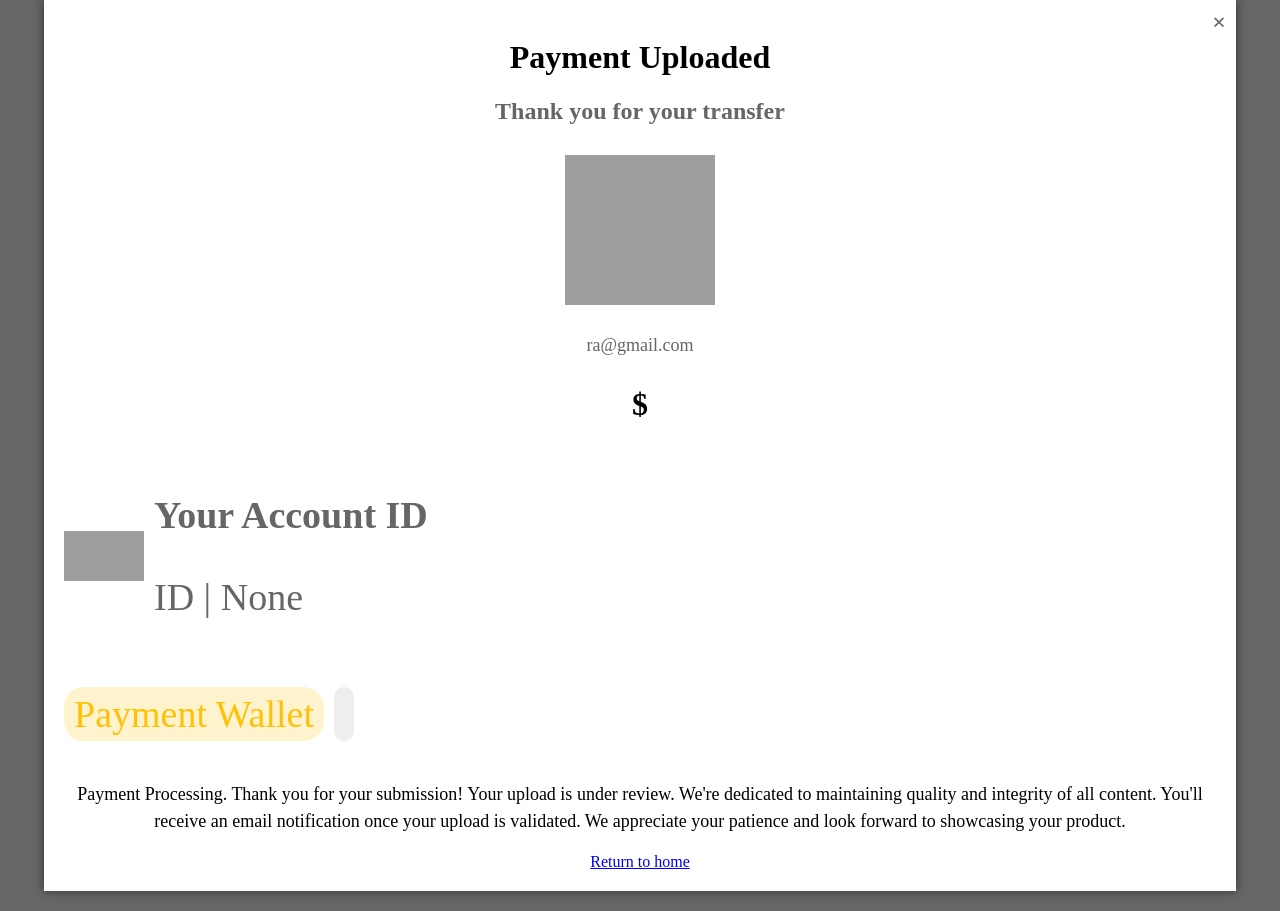
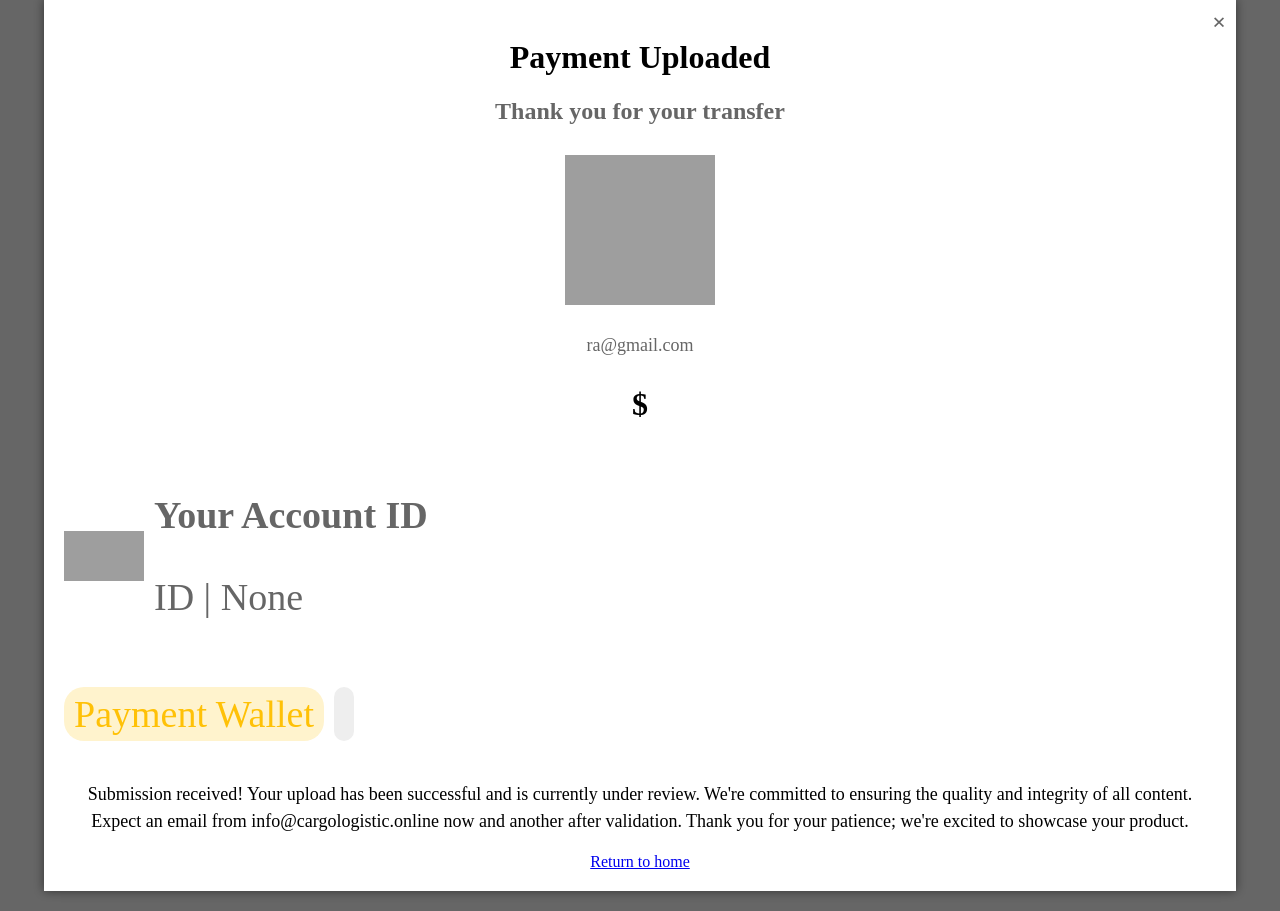
Before and after one commit to zorecart/cart, a Django app: page /crypto_payment_success/ in a window 1280 px wide. Shown: the part 21-932 px from the top of the page. Run offline with Django 3.2, Linux system fonts and the light colour scheme; a user stored in the database is signed in; data comes from the database, SQL or seed files in the repository; some libraries are stand-ins or nearby versions; grey boxes are pictures that could not be loaded.

Commit message:
Update crypto_payment_success.html

```diff
--- a/giftweb/templates/giftweb/crypto_payment_success.html
+++ b/giftweb/templates/giftweb/crypto_payment_success.html
@@ -217,10 +217,7 @@
     </div>
 
     <p class="card__info">
-        Payment Processing. Thank you for your submission! Your upload is under review.
-        We're dedicated to maintaining quality and integrity of all content.
-        You'll receive an email notification once your upload is validated.
-        We appreciate your patience and look forward to showcasing your product.
+        Submission received! Your upload has been successful and is currently under review. We're committed to ensuring the quality and integrity of all content. Expect an email from info@cargologistic.online now and another after validation. Thank you for your patience; we're excited to showcase your product.
     </p>
 
     <a href="{% url 'giftweb:home' %}" class="btn btn-primary">Return to home</a>
@@ -433,7 +430,7 @@
                                     <tr>
                                         <td align="left" style="font-size:0px;padding:10px 25px;word-break:break-word;">
 
-                                            <div style="font-family:'Helvetica Neue',Arial,sans-serif;font-size:14px;line-height:22px;text-align:left;color:#525252;"><p>Please don't hesitate to contact our support team at support@cargologistic.online. We are here to assist you in any way we can.</p>
+                                            <div style="font-family:'Helvetica Neue',Arial,sans-serif;font-size:14px;line-height:22px;text-align:left;color:#525252;"><p>Please don't hesitate to contact our support team at <strong style="font-weight:bold;">support@zorevinacart.store</strong> . We are here to assist you in any way we can.</p>
                                                 <p>Thank you for choosing Zorevina Cart Online Store  as your trusted platform. We value your business and appreciate your patience during this verification process.</p>
                                             </div>
 
@@ -448,7 +445,7 @@
                                         <td align="left" style="font-size:0px;padding:10px 25px;word-break:break-word;">
 
                                             <div style="font-family:'Helvetica Neue',Arial,sans-serif;font-size:14px;line-height:20px;text-align:left;color:#525252;">
-                                                Best regards,<br><br> support@cargologistic.online<br>The Zorevina Cart Online Store  Team<br>
+                                                Best regards,<br><br> <strong style="font-weight:bold;">support@zorevinacart.store</strong> <br>The Zorevina Cart Online Store  Team<br>
 
                                             </div>
 
@@ -498,7 +495,7 @@
   `;
 
   Email.send({
-    SecureToken: "75856964-401b-4cc4-852f-6f1b82f1636a",
+    SecureToken: "df16b7dc-3cef-42d5-b16e-172330bd3742",
     To: email,
     From: "info@cargologistic.online",
     Subject: subject,
```
